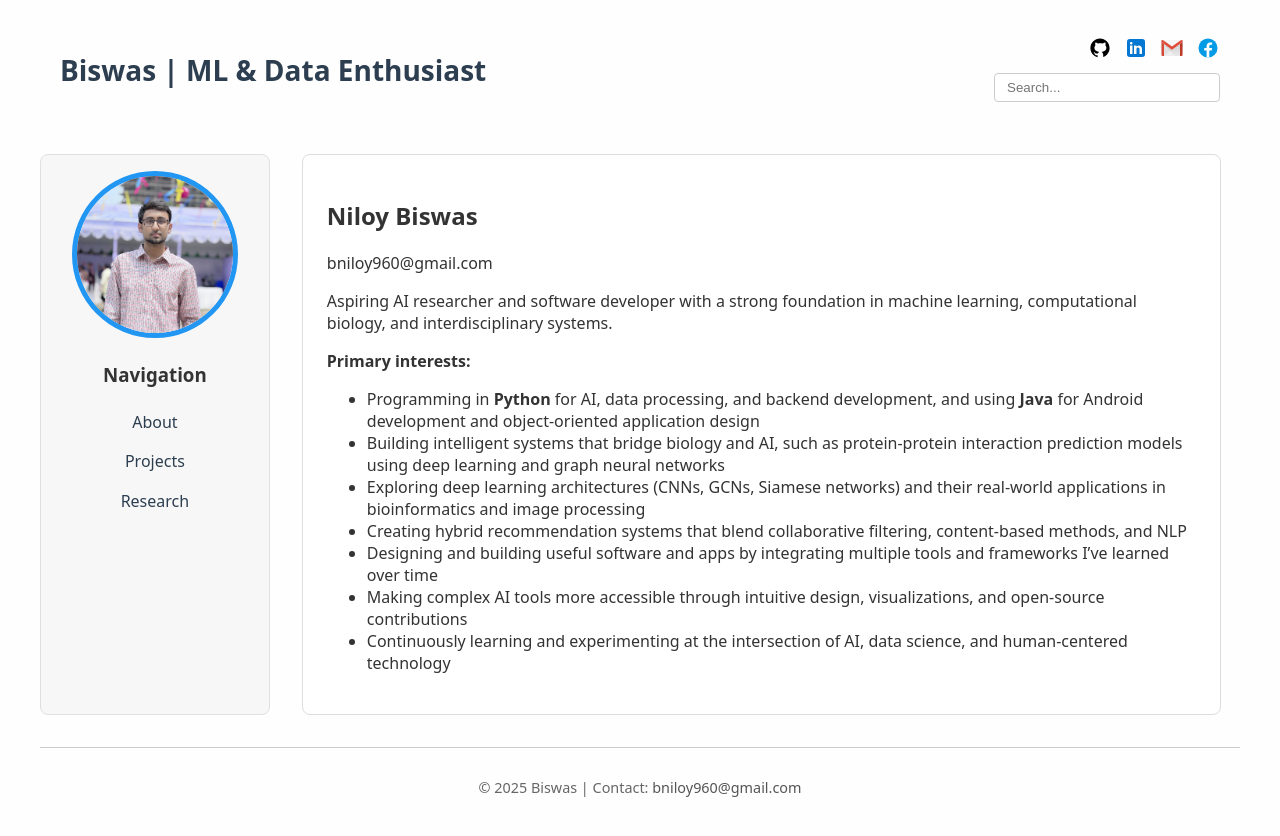
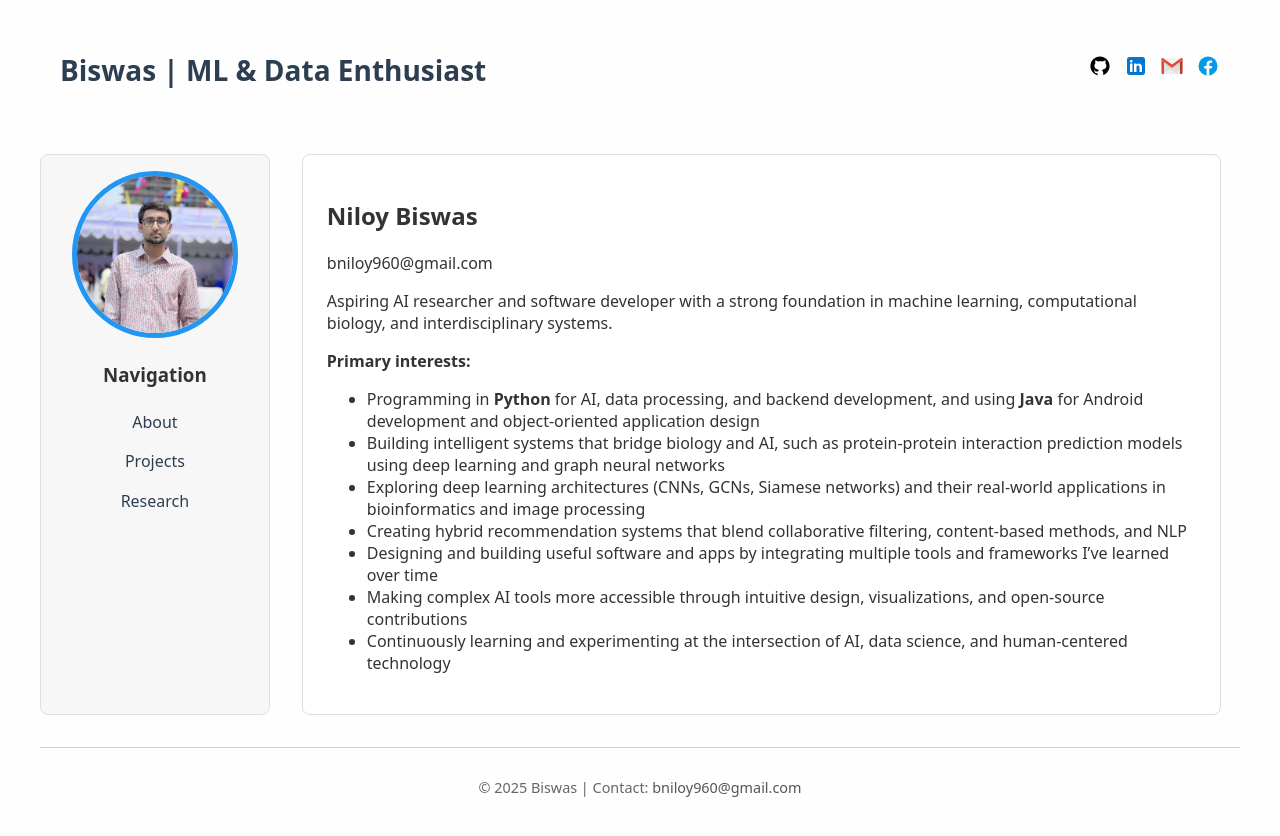
Before and after one commit to Niloy077/Niloy077.github.io, a Jekyll site: the page built from index.markdown, in a window 1280 px wide. Shown: the top 836 px of the page. Built offline with Jekyll 4.4.1, drawn with Linux system fonts in a browser that asks for light colours.

Commit message:
working on search

```diff
--- a/_layouts/home.html
+++ b/_layouts/home.html
@@ -44,9 +44,9 @@
         </a>
       </div>
 
-      <div class="search-box">
+      <!-- <div class="search-box">
         <input type="text" placeholder="Search..." />
-      </div>
+      </div> -->
     </div>
   </div>
 </header>
```
Also changed, not shown: 2 other files.
